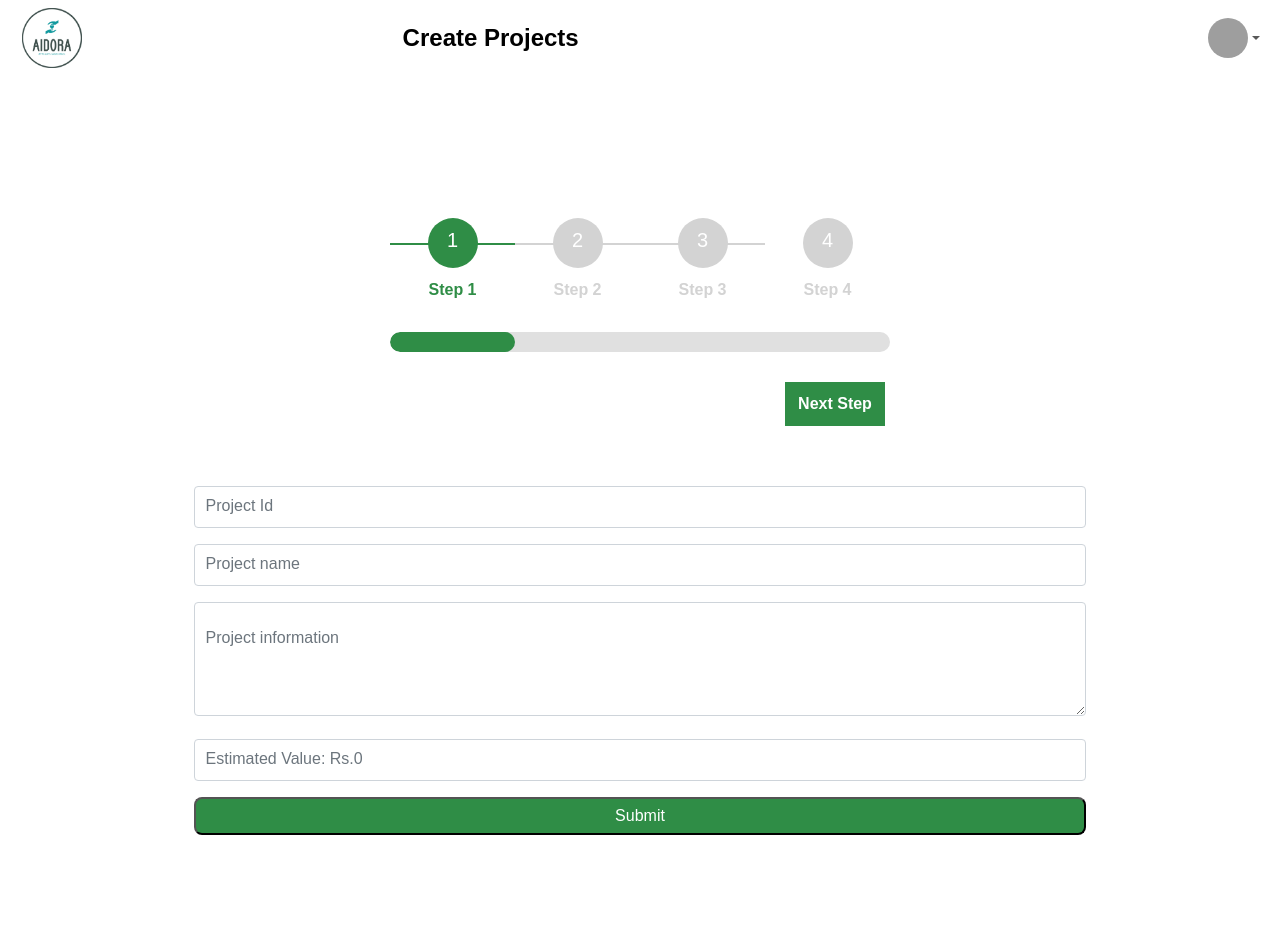
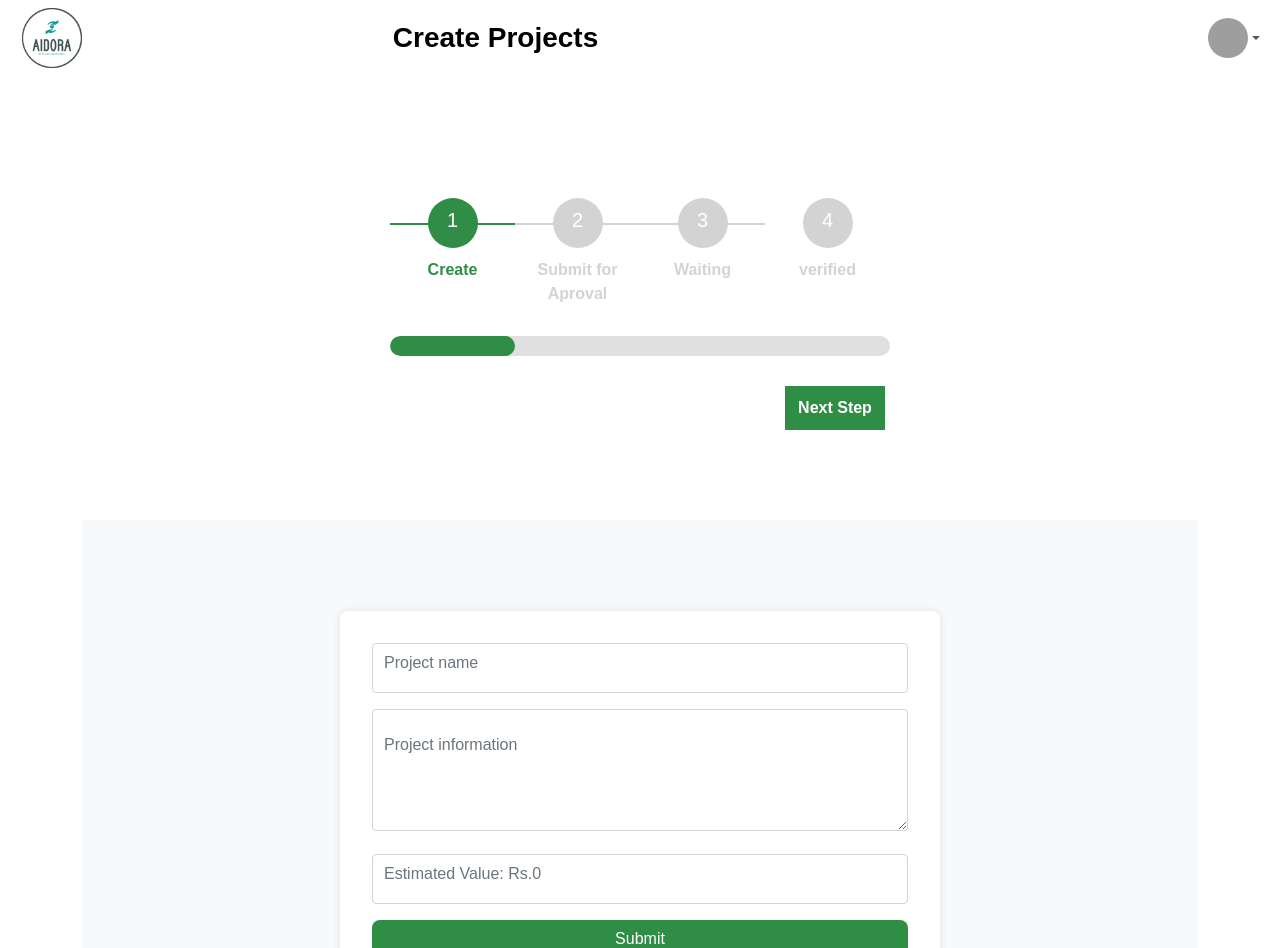
Before and after one commit to Navindu-Kavishka/aidora-frontend, a React (Vite) app: page /create in a window 1280 px wide. Shown: the top 948 px of the page. Built offline with nearby package versions, Linux system fonts and the light colour scheme; grey boxes are pictures that could not be loaded.

Commit message:
CreateProject Done

```diff
--- a/src/components/Form/Form.jsx
+++ b/src/components/Form/Form.jsx
@@ -3,35 +3,29 @@ import React from 'react';
 const Form = () => {
   return (
     <div style={fullscreenStyle}>
-      <form style={{ width: '80%', margin: 'auto',marginTop:'-30px' }}>
-        {/* First name */}
-        <div style={{ marginBottom: '1rem', position: 'relative' }}>
-          <input type="text" id="form6Example1" style={inputStyle} />
-          <label htmlFor="form6Example1" style={labelStyle}>Project Id</label>
+      <form style={formStyle}>
+
+
+        {/* Project name */}
+        <div style={inputContainerStyle}>
+          <input type="text" id="projectName" style={inputStyle} />
+          <label htmlFor="projectName" style={labelStyle}>Project name</label>
         </div>
 
-        {/* Company name */}
-        <div style={{ marginBottom: '1rem', position: 'relative' }}>
-          <input type="text" id="form6Example3" style={inputStyle} />
-          <label htmlFor="form6Example3" style={labelStyle}>Project name</label>
+        {/* Project information */}
+        <div style={inputContainerStyle}>
+          <textarea id="projectInfo" rows="4" style={{ ...inputStyle, ...textareaStyle }}></textarea>
+          <label htmlFor="projectInfo" style={{ ...labelStyle, top: '1.5rem' }}>Project information</label>
         </div>
 
-
-
-        {/* Additional information */}
-        <div style={{ marginBottom: '1rem', position: 'relative' }}>
-          <textarea id="form6Example7" rows="4" style={{ ...inputStyle, ...textareaStyle }}></textarea>
-          <label htmlFor="form6Example7" style={{ ...labelStyle, top: '1.5rem' }}>Project information</label>
+        {/* Estimated Value */}
+        <div style={inputContainerStyle}>
+          <input type="text" id="estimatedValue" style={inputStyle} />
+          <label htmlFor="estimatedValue" style={labelStyle}>Estimated Value: Rs.0</label>
         </div>
 
-        <div style={{ marginBottom: '1rem', position: 'relative' }}>
-          <input type="text" id="form6Example3" style={inputStyle} />
-          <label htmlFor="form6Example3" style={labelStyle}>Estimated Value: Rs.0</label>
-        </div>
-
-
         {/* Submit button */}
-        <button type="button" style={{ backgroundColor: '#2F8D46', color: 'white',width:'100%',height:'38px',borderRadius: '8px' }}>Submit</button>
+        <button type="button" style={buttonStyle}>Submit</button>
       </form>
     </div>
   );
@@ -40,18 +34,43 @@ const Form = () => {
 export default Form;
 
 const fullscreenStyle = {
-  height: '100vh',
+  height: '70vh',
   display: 'flex',
   justifyContent: 'center',
   alignItems: 'center',
+  backgroundColor: '#f8f9fa', // Optional background color for the whole page
+  padding: '1rem', // Padding for small screens
+  boxSizing: 'border-box',
+};
+
+const formStyle = {
+  width: '100%',
+  maxWidth: '600px', // Limit the width of the form
+  backgroundColor: '#ffffff', // Background color for the form
+  padding: '2rem', // Padding inside the form
+  borderRadius: '0.5rem', // Rounded corners
+  boxShadow: '0 0 10px rgba(0, 0, 0, 0.1)', // Box shadow for the form
+  boxSizing: 'border-box',
+  '@media (max-width: 768px)': {
+    padding: '1rem', // Reduce padding for smaller screens
+  }
+};
+
+const inputContainerStyle = {
+  marginBottom: '1rem',
+  position: 'relative',
 };
 
 const inputStyle = {
   width: '100%',
-  padding: '0.5rem',
+  padding: '0.75rem', // Increased padding for better touch target size
   fontSize: '1rem',
   border: '1px solid #ced4da',
   borderRadius: '0.25rem',
+  boxSizing: 'border-box', // Include padding and border in the element's total width and height
+  '@media (max-width: 576px)': {
+    padding: '0.5rem', // Reduce padding for very small screens
+  }
 };
 
 const labelStyle = {
@@ -69,13 +88,17 @@ const textareaStyle = {
 };
 
 const buttonStyle = {
+  backgroundColor: '#2F8D46',
+  color: 'white',
   width: '100%',
-  padding: '0.75rem',
+  height: '38px',
+  borderRadius: '8px',
+  border: 'none',
   fontSize: '1rem',
-  color: '#fff',
-  backgroundColor: '#007bff',
-  border: 'none',
-  borderRadius: '0.25rem',
   cursor: 'pointer',
-  transition: 'background-color 0.15s ease-out',
+  transition: 'background-color 0.3s ease',
+  '@media (max-width: 576px)': {
+    height: '36px', // Adjust button height
+    fontSize: '0.875rem', // Adjust font size
+  }
 };
--- a/src/layouts/ProgressBar/ProgressBar.jsx
+++ b/src/layouts/ProgressBar/ProgressBar.jsx
@@ -63,8 +63,16 @@ const ProgressBar = () => {
     }
   };
 
+  // Define custom step names
+  const stepNames = [
+    "Create",
+    "Submit for Aproval",
+    "Waiting",
+    "verified"
+  ];
+
   return (
-    <div style={{ margin: 0, padding: 0, height: '100%', fontFamily: 'Arial, sans-serif' ,marginTop:'30px'}}>
+    <div style={{ margin: 0, padding: 0, height: '100%', fontFamily: 'Arial, sans-serif', marginTop: '10px' }}>
       <div style={{ display: 'flex', justifyContent: 'center', alignItems: 'center', height: '100%' }}>
         <div style={{ width: '90%', maxWidth: '500px', textAlign: 'center', padding: '0', marginTop: '30px', marginBottom: '20px' }}>
           <div style={{ padding: '0 0 20px 0', marginTop: '30px', marginBottom: '30px' }}>
@@ -73,7 +81,7 @@ const ProgressBar = () => {
                 {[1, 2, 3, 4].map((s) => (
                   <li key={s} style={{ textAlign: 'center', width: '25%', position: 'relative', color: currentStep >= s ? '#2F8D46' : 'lightgrey' }}>
                     <div style={{ width: '50px', height: '50px', lineHeight: '45px', display: 'block', fontSize: '20px', color: '#ffffff', background: currentStep >= s ? '#2F8D46' : 'lightgray', borderRadius: '50%', margin: '0 auto 10px auto' }}>{s}</div>
-                    <strong>Step {s}</strong>
+                    <strong>{stepNames[s - 1]}</strong> {/* Rename the step names here */}
                     {s < 4 && <div style={{ content: '', width: '100%', height: '2px', background: currentStep >= s ? '#2F8D46' : 'lightgray', position: 'absolute', left: 0, top: '25px', zIndex: -1 }}></div>}
                   </li>
                 ))}
@@ -81,7 +89,6 @@ const ProgressBar = () => {
               <div style={{ width: '100%', backgroundColor: '#e0e0e0', borderRadius: '13px', overflow: 'hidden', marginBottom: '20px' }}>
                 <div className="progress-bar" style={{ height: '20px', backgroundColor: '#2F8D46', borderRadius: '13px', width: `${((currentStep / steps) * 100) * 2}%` }}></div>
               </div>
-
               {[1, 2, 3, 4].map((s, index) => (
                 <fieldset
                   key={s}
@@ -98,7 +105,6 @@ const ProgressBar = () => {
                     position: currentStep === s ? 'relative' : 'absolute'
                   }}
                 >
-
                   {s < 4 && (
                     <input
                       type="button"
@@ -116,15 +122,13 @@ const ProgressBar = () => {
                       className="previous-step"
                       value="Previous Step"
                       onClick={previousStep}
-                      style={{ width: '100px', fontWeight: 'bold', color: 'white', border: 'none', borderRadius: '0px', cursor: 'pointer', padding:
-                      '10px 5px', margin: '10px 5px 10px 0px', float: 'right', background: '#616161' }}
+                      style={{ width: '100px', fontWeight: 'bold', color: 'white', border: 'none', borderRadius: '0px', cursor: 'pointer', padding: '10px 5px', margin: '10px 5px 10px 0px', float: 'right', background: '#616161' }}
                     />
                   )}
                 </fieldset>
               ))}
               {currentStep === 4 && (
                 <fieldset style={{ background: 'white', border: 'none', borderRadius: '0.5rem', boxSizing: 'border-box', width: '100%', margin: 0, padding: '20px' }}>
-
                   {currentStep !== 1 && (
                     <input
                       type="button"
--- a/src/pages/CreateProject/CreateProject.jsx
+++ b/src/pages/CreateProject/CreateProject.jsx
@@ -18,8 +18,9 @@ function CreateProject() {
             />
           </a>
           {/* Centered text */}
-          <h1 className="navbar-brand mb-0 mx-auto text-center" style={{ fontSize: '24px', fontWeight: 'bold' }}>Create Projects</h1>
-          <ul className="navbar-nav ms-auto d-flex flex-row">
+          <h1 className="navbar-brand mb-0 mx-auto text-center" style={{ fontSize: '28px', fontWeight: 'bold' }}>Create Projects</h1>
+<ul className="navbar-nav ms-auto d-flex flex-row" style={{ marginBottom: '0' }}>
+
             {/* Notification dropdown */}
             {/* Avatar */}
             <li className="nav-item dropdown">
```
Lines whose indentation alone changed are shown as unchanged.
